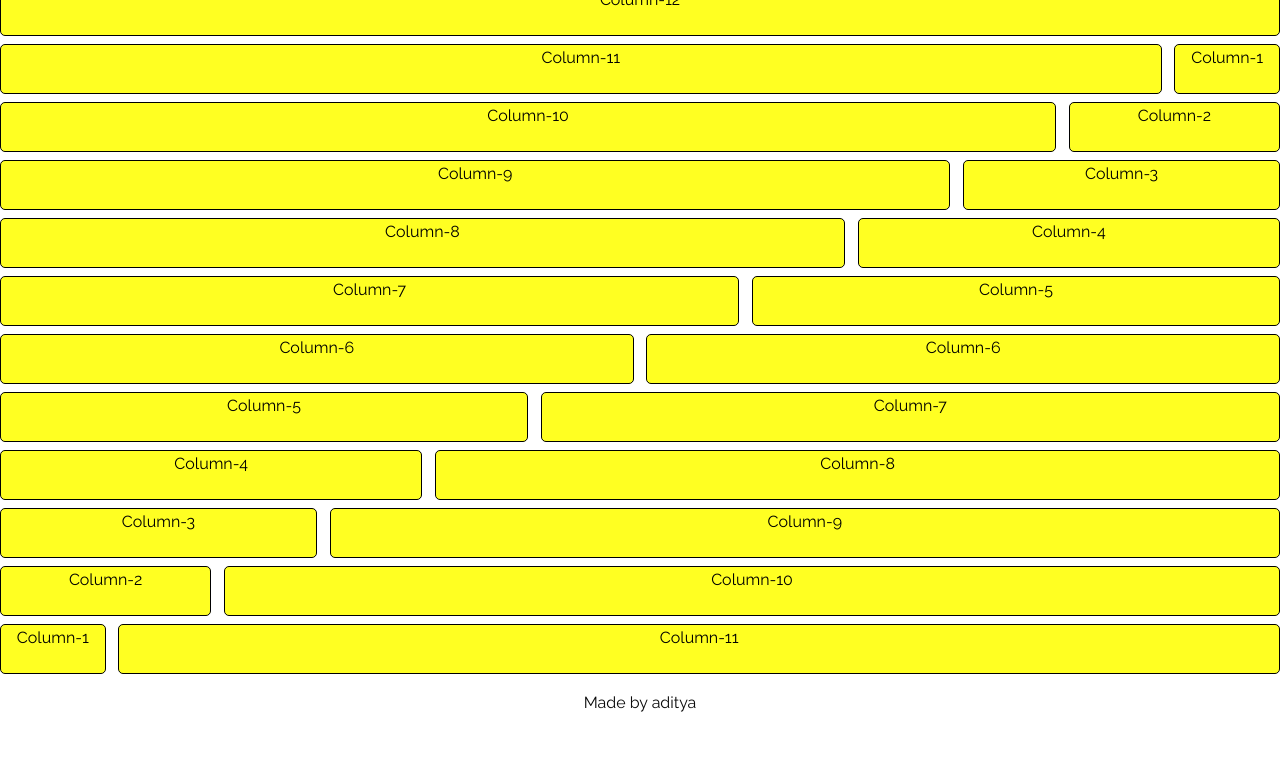
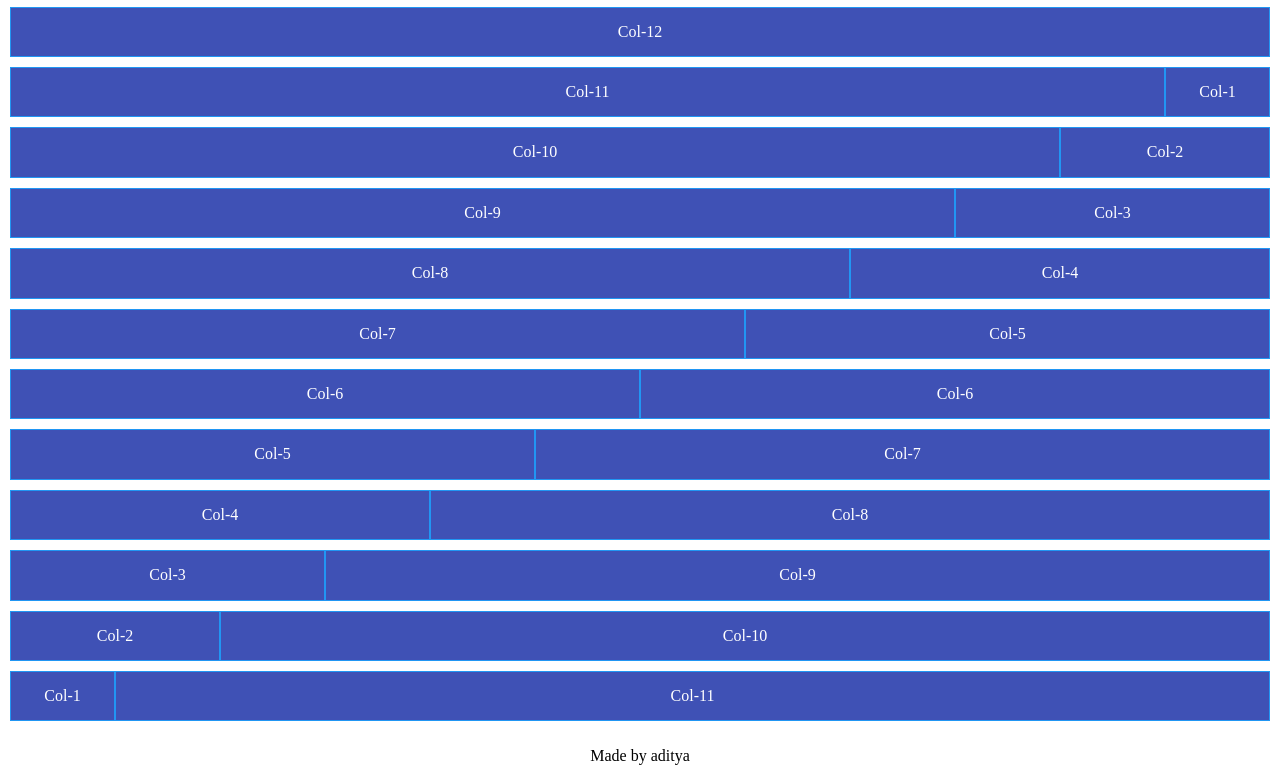
Before and after one commit to ad1tyara0/simple-responsive-grid, a plain HTML site: page index.html in a window 1280 px wide. Shown: the part 73-855 px from the top of the page. Before the commit the page ends 800 px from the top, so only its background shows below. Drawn offline with nearby package versions, Linux system fonts and the light colour scheme.

Commit message:
Remove unnecessary styles and change background color

```diff
--- a/index.html
+++ b/index.html
@@ -1,66 +1,66 @@
-<!doctype html>
+<!DOCTYPE html>
 <html class="no-js" lang="">
   <head>
-        <meta charset="utf-8">
-        <meta http-equiv="x-ua-compatible" content="ie=edge">
+    <meta charset="utf-8" />
+    <meta http-equiv="x-ua-compatible" content="ie=edge" />
     <title>Simple Grid</title>
-        <meta name="description" content="">
-        <meta name="viewport" content="width=device-width, initial-scale=1">
+    <meta name="description" content="" />
+    <meta name="viewport" content="width=device-width, initial-scale=1" />
 
-        <link rel="stylesheet" href="normalize.css">
-        <link rel="stylesheet" href="simple-grid.css">
+    <link rel="stylesheet" href="normalize.css" />
+    <link rel="stylesheet" href="simple-grid.css" />
   </head>
   <body class="container">
     <header class="row">
       <h1 class="col-12">Simple Responsive Grid</h1>
     </header>
-      <main class="row">
+    <main>
       <div class="row">
-      <div class="col-12 item">Column-12</div>
+        <div class="col-12 item">Col-12</div>
       </div>
       <div class="row">
-      <div class="col-11 item">Column-11</div>
-      <div class="col-1 item">Column-1</div>
+        <div class="col-11 item">Col-11</div>
+        <div class="col-1 item">Col-1</div>
       </div>
       <div class="row">
-      <div class="col-10 item">Column-10</div>
-      <div class="col-2 item">Column-2</div>
+        <div class="col-10 item">Col-10</div>
+        <div class="col-2 item">Col-2</div>
       </div>
       <div class="row">
-      <div class="col-9 item">Column-9</div>
-      <div class="col-3 item">Column-3</div>
+        <div class="col-9 item">Col-9</div>
+        <div class="col-3 item">Col-3</div>
       </div>
       <div class="row">
-      <div class="col-8 item">Column-8</div>
-      <div class="col-4 item">Column-4</div>
+        <div class="col-8 item">Col-8</div>
+        <div class="col-4 item">Col-4</div>
       </div>
       <div class="row">
-      <div class="col-7 item">Column-7</div>
-      <div class="col-5 item">Column-5</div>
+        <div class="col-7 item">Col-7</div>
+        <div class="col-5 item">Col-5</div>
       </div>
       <div class="row">
-      <div class="col-6 item">Column-6</div>
-      <div class="col-6 item">Column-6</div>
+        <div class="col-6 item">Col-6</div>
+        <div class="col-6 item">Col-6</div>
       </div>
       <div class="row">
-      <div class="col-5 item">Column-5</div>
-      <div class="col-7 item">Column-7</div>
+        <div class="col-5 item">Col-5</div>
+        <div class="col-7 item">Col-7</div>
       </div>
       <div class="row">
-      <div class="col-4 item">Column-4</div>
-      <div class="col-8 item">Column-8</div>
+        <div class="col-4 item">Col-4</div>
+        <div class="col-8 item">Col-8</div>
       </div>
       <div class="row">
-      <div class="col-3 item">Column-3</div>
-      <div class="col-9 item">Column-9</div>
+        <div class="col-3 item">Col-3</div>
+        <div class="col-9 item">Col-9</div>
       </div>
       <div class="row">
-      <div class="col-2 item">Column-2</div>
-      <div class="col-10 item">Column-10</div>
+        <div class="col-2 item">Col-2</div>
+        <div class="col-10 item">Col-10</div>
       </div>
       <div class="row">
-      <div class="col-1 item">Column-1</div>
-      <div class="col-11 item">Column-11</div>
+        <div class="col-1 item">Col-1</div>
+        <div class="col-11 item">Col-11</div>
       </div>
     </main>
     <footer class="row">
--- a/simple-grid.css
+++ b/simple-grid.css
@@ -2,18 +2,9 @@
 *** SIMPLE GRID + BASIC STYLES
 **/
 
-/****** IMPORTED FONTS ******/
-
-/* Raleway */
-@import url('https://fonts.googleapis.com/css?family=Raleway:400,400i,600,600i');
-/* Open Sans*/
-@import url('https://fonts.googleapis.com/css?family=Open+Sans:400,400i,700,700i');
-
-
 /* ==========================================================================
    GLOBAL STYLES
    ========================================================================== */
-
 
 /* Box Sizing
   ========================================================================== */
@@ -21,89 +12,15 @@
 html {
   box-sizing: border-box;
 }
-*, *:before, *:after {
+*,
+*:before,
+*:after {
   box-sizing: inherit;
 }
 
-
 body {
-  height: 100%;
-  width: 100%;
-  margin: 0;
-  padding: 0;
-  font-family: 'Raleway', sans-serif;
-  font-size: 16px;
-  line-height: 1.6;
+  padding: 0 10px;
 }
-
-/* PARAGRAPHS
-  ========================================================================== */
-
-p {
-  font-size: 1em;
-  color: #0A0A0A;
-  margin: 0;
-  hyphens: auto;
-}
-
-/* HEADINGS
-  ========================================================================== */
-
-h1,
-h2,
-h3,
-h4,
-h5,
-h6 {
-  font-family: 'Open Sans', sans-serif;
-  margin: 21px 0 0;
-  /* non-scalable fallback for old browsers */
-  margin-top: 1.5rem;
-  /* 21px, will be ignored by old browsers */
-}
-
-/* LINKS
-  ========================================================================== */
-
-a {
-  text-decoration: none;
-}
-
-a:link {
-  color: #ff6732;
-}
-
-a:visited {
-  color: #ff6732;
-}
-
-a:focus,
-a:hover {
-  border-bottom: 1px solid #ff6732;
-}
-
-a:active {
-  color: #ff9d00;
-}
-
-/* IMAGES
-  ========================================================================== */
-
-img {
-  height: auto;
-  width: auto;
-  /* max-width allows image to be responsive. */
-  max-width: 100%;
-}
-
-/* LISTS
-  ========================================================================== */
-li,
-ul {
-  margin: 0;
-  padding: 0;
-}
-
 
 /* ==========================================================================
    GRID SYSTEM
@@ -118,19 +35,11 @@ ul {
 .row {
   margin: 0;
   padding: 0;
-  position: relative;
   width: 100%;
-  margin-bottom: 0.5em;
 }
 
 .row [class^="col"] {
   float: left;
-  margin: 0;
-  margin-right: 1%;
-}
-
-.row [class^="col"]:last-child {
-  margin-right: 0;
 }
 
 .col-1,
@@ -148,12 +57,12 @@ ul {
   width: 100%;
 }
 
+.row::after,
 .row::after {
-	content: "";
-	display: table;
-	clear: both;
+  content: "";
+  display: table;
+  clear: both;
 }
-
 
 /*
 ** Remove the following style and class from html
@@ -161,70 +70,69 @@ ul {
 
 .item {
   text-align: center;
-  height: 50px;
-  color: #000;
-  background-color: #FFFF22;
-  border: 1px solid #000;
-  border-radius: 5px;
+  border: 1px solid #2196f3;
+  padding: 15px;
+  margin-bottom: 10px;
+  color: #fff;
+  background-color: #3f51b5;
 }
 
-header, footer {
+header,
+footer {
   text-align: center;
 }
-
 
 /* ==========================================================================
    TAB STYLES
    ========================================================================== */
 
-@media only screen and (min-width: 45em) {  /* 720px */
-
+@media only screen and (min-width: 768px) {
   .col-1 {
-    width: 8.25%;
+    width: calc(100% / 12 * 1);
   }
 
   .col-2 {
-    width: 16.5%;
+    width: calc(100% / 12 * 2);
   }
 
   .col-3 {
-    width: 24.75%;
+    width: calc(100% / 12 * 3);
   }
 
   .col-4 {
-    width: 33%;
+    width: calc(100% / 12 * 4);
   }
 
   .col-5 {
-    width: 41.25%;
+    width: calc(100% / 12 * 5);
   }
 
   .col-6 {
-    width: 49.5%;
+    width: calc(100% / 12 * 6);
   }
 
   .col-7 {
-    width: 57.75%;
+    width: calc(100% / 12 * 7);
   }
 
   .col-8 {
-    width: 66%;
+    width: calc(100% / 12 * 8);
   }
 
   .col-9 {
-    width: 74.25%;
+    width: calc(100% / 12 * 9);
   }
 
   .col-10 {
-    width: 82.5%;
+    width: calc(100% / 12 * 10);
   }
 
   .col-11 {
-    width: 90.75%;
+    width: calc(100% / 12 * 11);
   }
 
   .col-12 {
-    width: 100%;
+    width: calc(100% / 12 * 12);
   }
 }
 
@@ -232,8 +140,8 @@ header, footer {
    DESKTOP STYLES
    ========================================================================== */
 
-@media only screen and (min-width: 75em) { /* 1440px */
+@media only screen and (min-width: 1024px) {
   .container {
-    max-width: 90rem;
+    max-width: 1440px;
   }
 }
```
Lines whose indentation alone changed are shown as unchanged.
